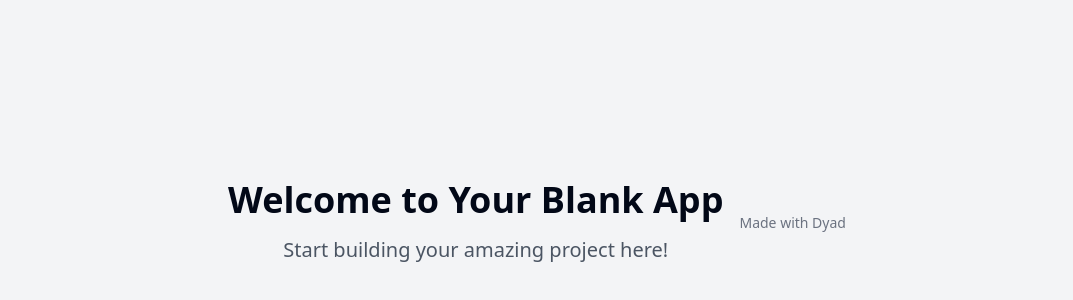
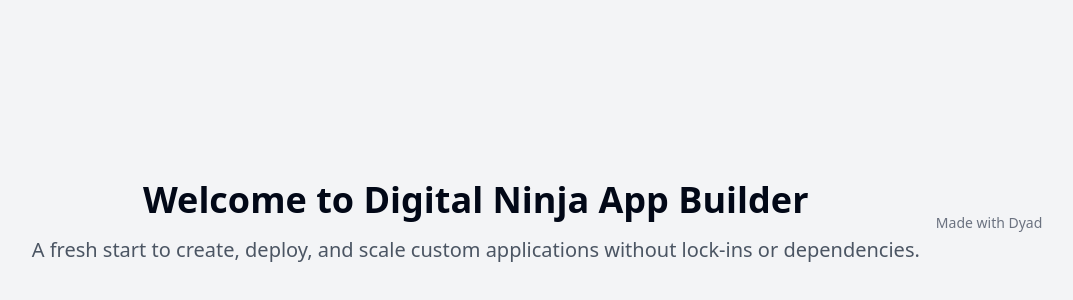
Before and after one commit to Poach420/FAMOUS-AI-BUILD-NEW-FOR-DYAD, a React (Vite) app: page / in a window 1280 px wide. Shown: the part 178-478 px from the top of the page, without its empty margins (95-1168 px from the left). Built offline with nearby package versions, Linux system fonts and the light colour scheme.

Commit message:
[dyad] Review README and landing page before updating branding - wrote 2 file(s)

```diff
--- a/src/pages/Index.tsx
+++ b/src/pages/Index.tsx
@@ -1,14 +1,12 @@
-// Update this page (the content is just a fallback if you fail to update the page)
-
 import { MadeWithDyad } from "@/components/made-with-dyad";
 
 const Index = () => {
   return (
     <div className="min-h-screen flex items-center justify-center bg-gray-100">
       <div className="text-center">
-        <h1 className="text-4xl font-bold mb-4">Welcome to Your Blank App</h1>
+        <h1 className="text-4xl font-bold mb-4">Welcome to Digital Ninja App Builder</h1>
         <p className="text-xl text-gray-600">
-          Start building your amazing project here!
+          A fresh start to create, deploy, and scale custom applications without lock-ins or dependencies.
         </p>
       </div>
       <MadeWithDyad />
```
Also changed, not shown: 1 other file (tests, documents, lock files or other folders).
